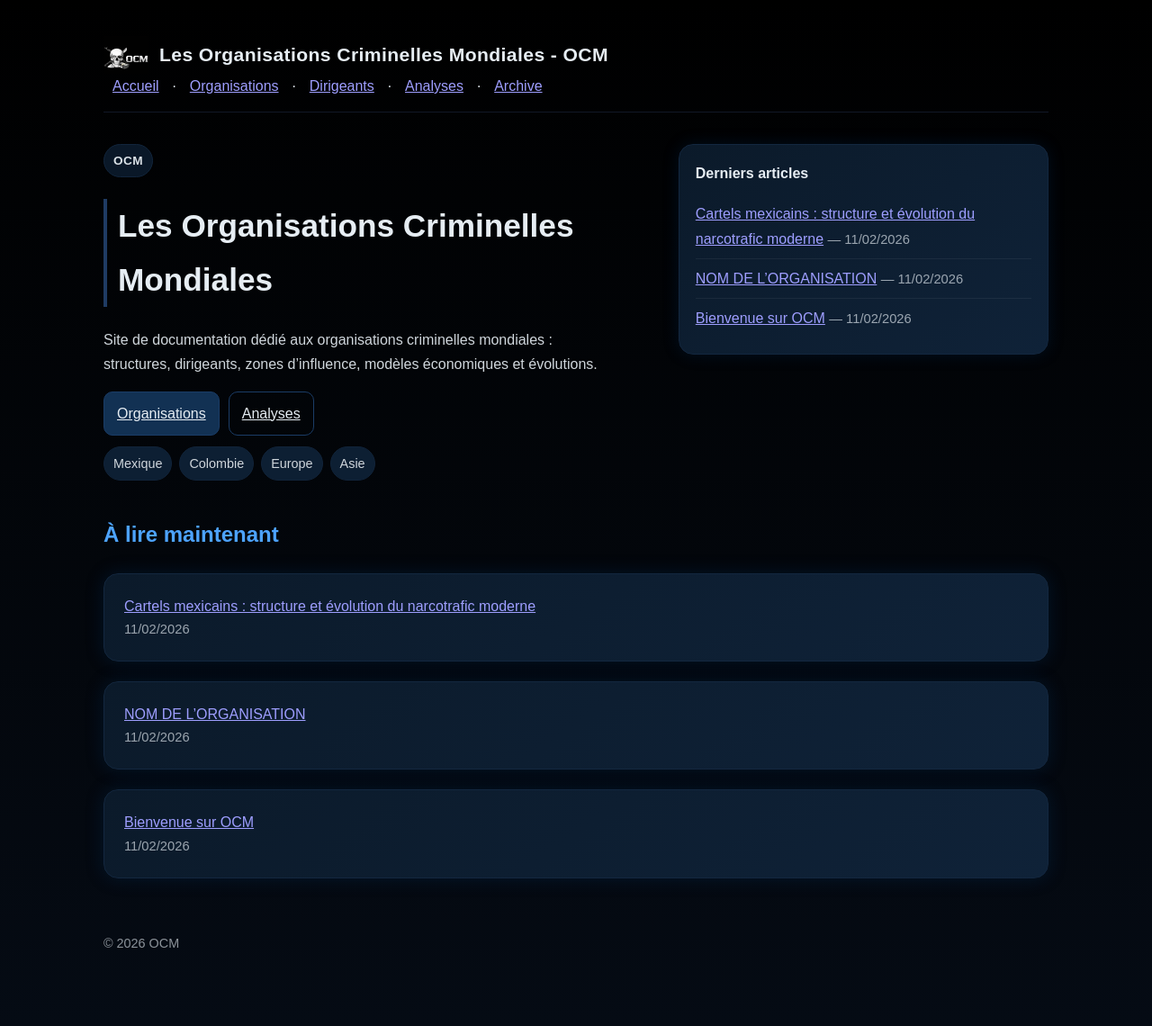
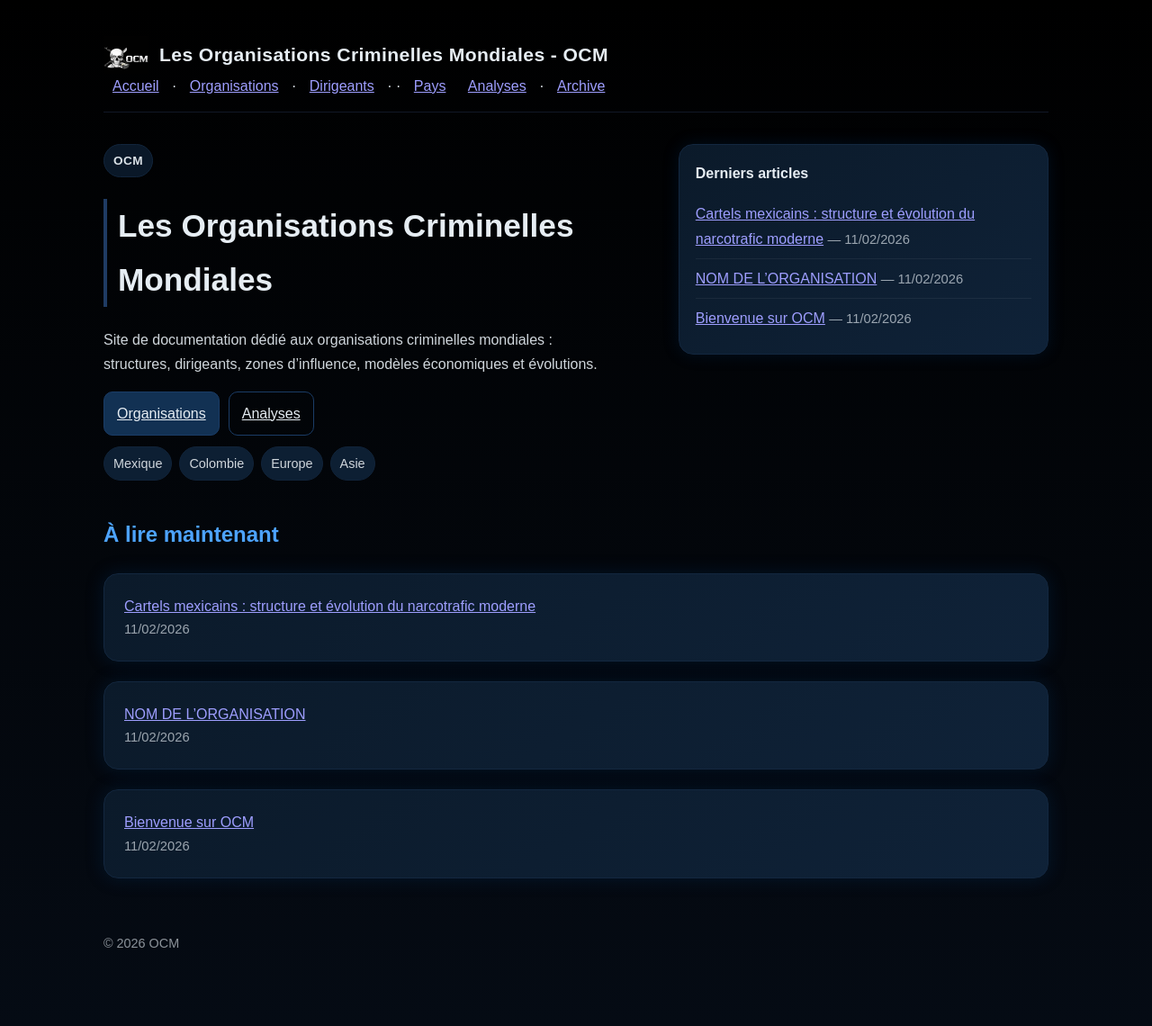
Before and after one commit to GEF67600/ocm, a Jekyll site: the page built from index.md, in a window 1280 px wide. Shown: the whole page at 90% size. Built offline with Jekyll 4.4.1, drawn with Linux system fonts in a browser that asks for light colours.

Commit message:
Add 'Pays' link to navigation in default layout

```diff
--- a/_layouts/default.html
+++ b/_layouts/default.html
@@ -27,6 +27,8 @@
         <span class="sep">·</span>
         <a href="{{ '/dirigeants/' | relative_url }}">Dirigeants</a>
         <span class="sep">·</span>
+        <span class="sep">·</span>
+<a href="{{ '/pays/' | relative_url }}">Pays</a>
         <a href="{{ '/analyses/' | relative_url }}">Analyses</a>
 <span class="sep">·</span>
 <a href="{{ '/archive/' | relative_url }}">Archive</a>
```
